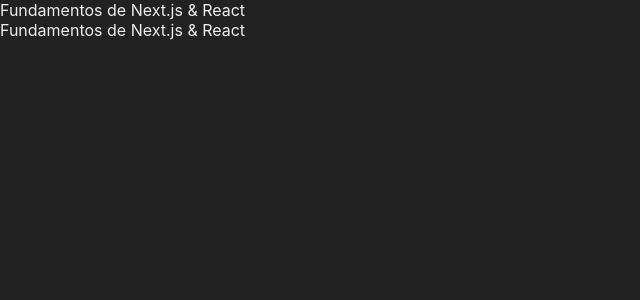
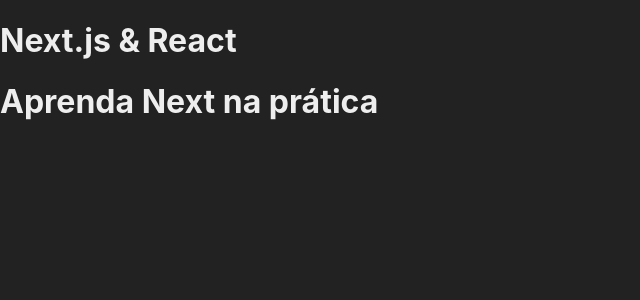
Before and after one commit to maddogxx/cursoreactjs, a Next.js app in the folder nextjs/fundamentos/: page /exemplo in a window 1280 px wide. Shown: the top 300 px of the page, without its empty margins (0-640 px from the left). Built offline with nearby package versions, Linux system fonts and the light colour scheme.

Commit message:
92. Propriedades de Componentes

```diff
--- a/nextjs/fundamentos/src/components/Cabecalho.jsx
+++ b/nextjs/fundamentos/src/components/Cabecalho.jsx
@@ -1,7 +1,7 @@
-export default function Cabecalho() {
+export default function Cabecalho(props) {
     return (
-        <div>
-            Fundamentos de Next.js & React
-        </div>
+        <header>
+            <h1>{props.titulo}</h1>
+        </header>
     );
 }
--- a/nextjs/fundamentos/src/pages/exemplo.jsx
+++ b/nextjs/fundamentos/src/pages/exemplo.jsx
@@ -3,8 +3,8 @@
 export default function Exemplo() {
     return (
         <>
-            <Cabecalho />
-            <Cabecalho />
+            <Cabecalho titulo="Next.js & React"/>
+            <Cabecalho titulo="Aprenda Next na prática"/>
         </>
     )
 }
```
